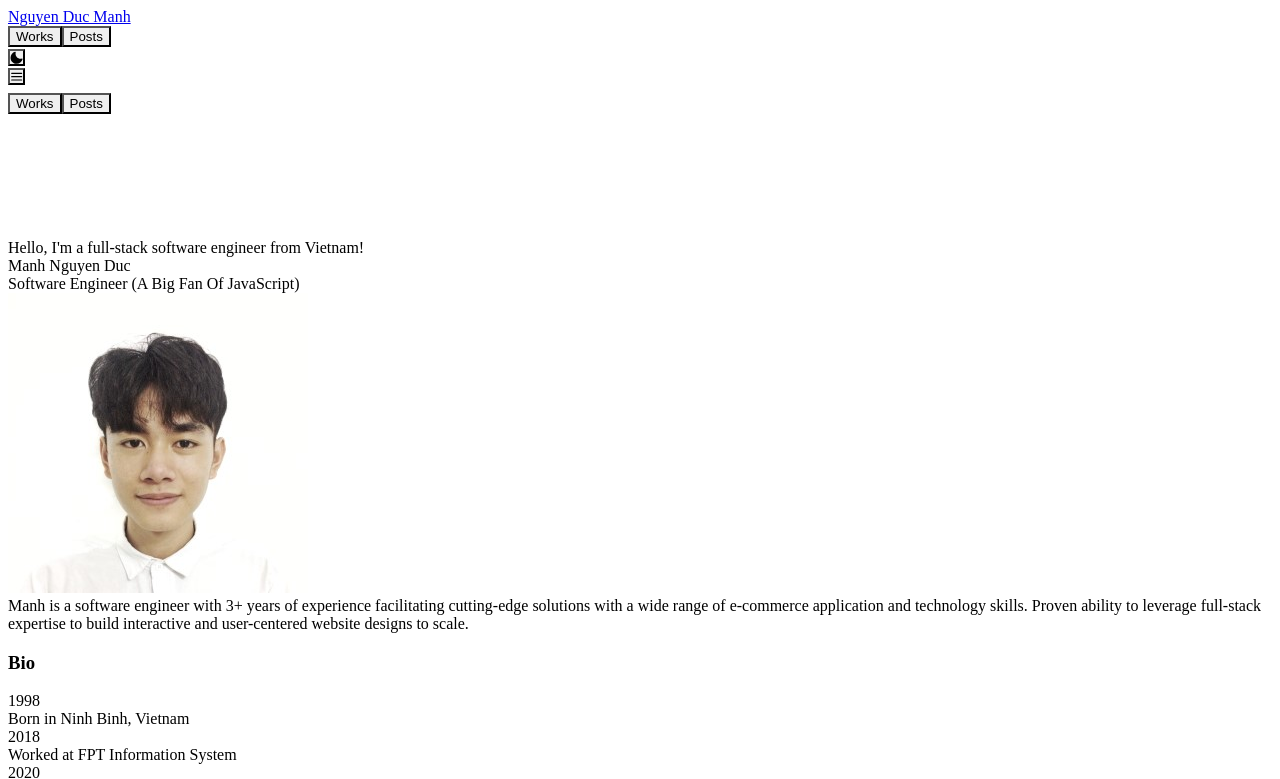
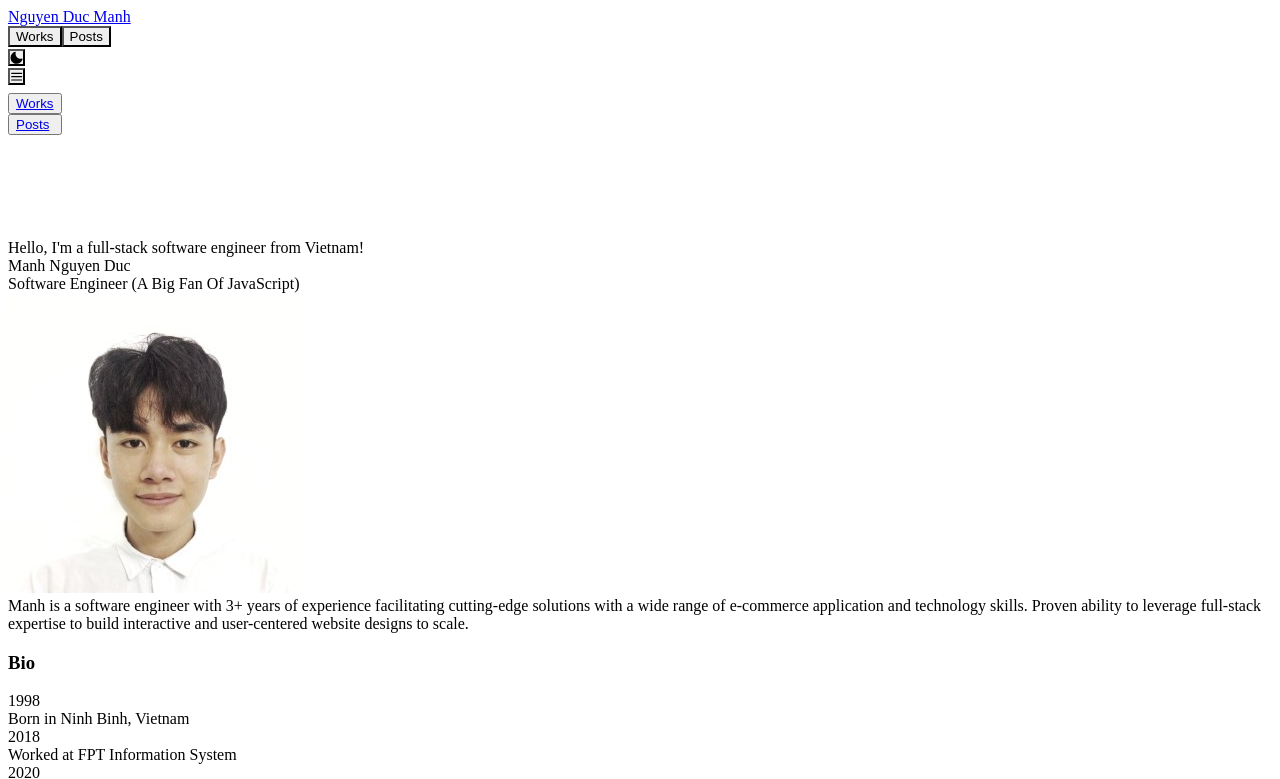
Before and after one commit to manhnd98/nducmanh-gatsby, a Gatsby site: page / in a window 1280 px wide. Both pictures are taken after a click on the button 16 px from the left and 76 px from the top of the page. Shown: the top 779 px of the page. Built offline with nearby package versions, Linux system fonts and the light colour scheme; Gatsby itself is replaced by a stand-in of ours; some packages are replaced by stand-ins of ours; no server answers.

Commit message:
fix: fix bug menu item

```diff
--- a/src/components/Navbar/Navbar.tsx
+++ b/src/components/Navbar/Navbar.tsx
@@ -4,6 +4,7 @@ import {
     IconButton,
     Menu,
     MenuButton,
+    MenuItem,
     MenuList
 } from "@chakra-ui/react";
 import { Link } from "gatsby";
@@ -45,14 +46,14 @@ function Navbar() {
                 />
                 <MenuList>
                   <Link to="/">
-                    <Button variant="link">
-                      <span>Works</span>
-                    </Button>
+                    <MenuItem>
+                        <span>Works</span>
+                    </MenuItem>
                   </Link>
                   <Link to="/posts">
-                    <Button variant="link">
-                      <span>Posts</span>
-                    </Button>
+                    <MenuItem>
+                    <span>Posts</span>
+                    </MenuItem>
                   </Link>
                 </MenuList>
               </Menu>
```
